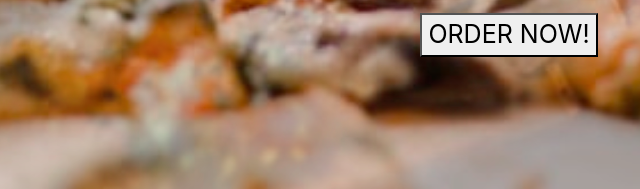
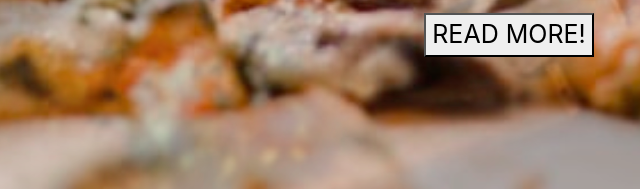
Before and after one commit to TERRYYYY/pizzarestaurant, a plain HTML site: page index.html in a window 1280 px wide. Shown: the part 554-743 px from the top of the page, 61-701 px from the left. Drawn offline with nearby package versions, Linux system fonts and the light colour scheme.

```diff
--- a/index.html
+++ b/index.html
@@ -23,7 +23,7 @@
                 <br></br>
                 <p> Welcome to a family pizza place that anyone can enjoy! From family nights out to going out with your friends, Day to Day Restaurant is the perfect place to spend any night during the week or the weekend. If you want to come have a slice, then come visit us on Garden City along Thika road.</p>
 
-                <button class="btn-btn-success" id="green"><a href="home.html">  ORDER NOW!</a></button>
+                <button class="btn-btn-success" id="green"><a href="home.html">  READ MORE!</a></button>
         </div>
 
 
```
